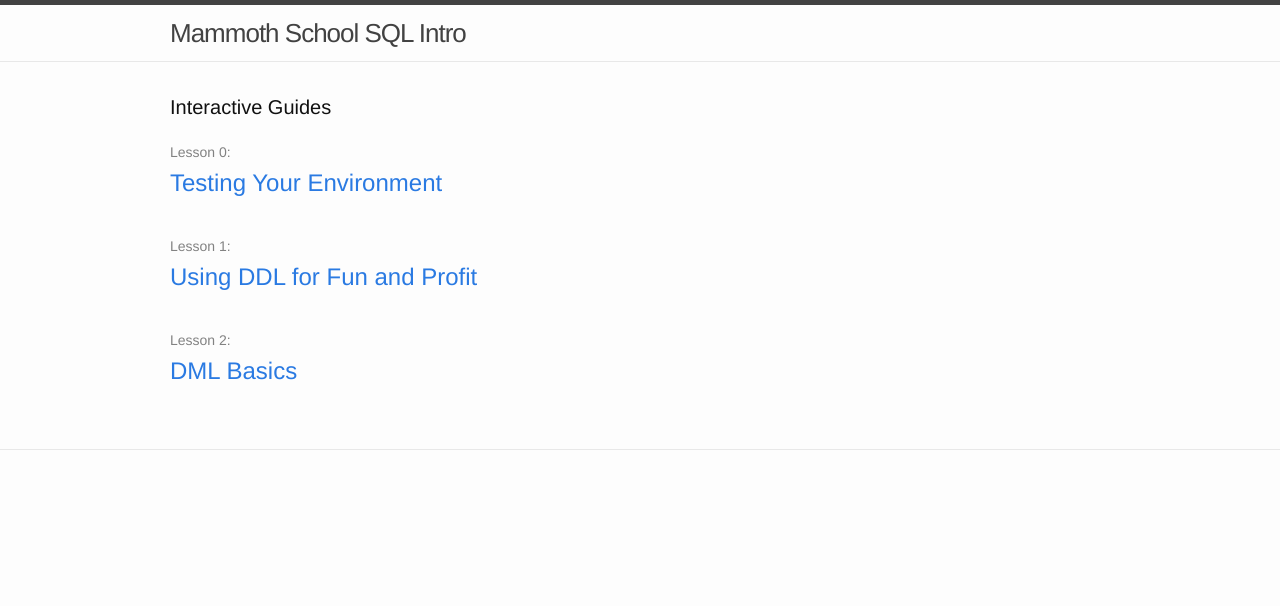
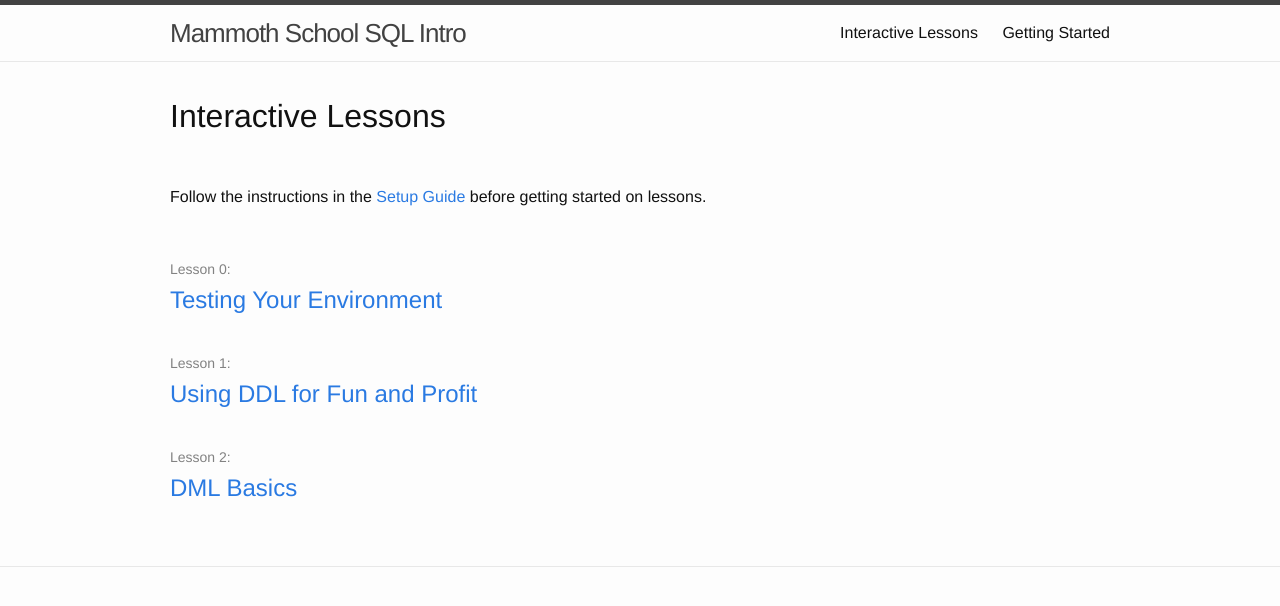
Before and after one commit to pettyjamesm/mammoth-school-sql-intro, a Jekyll site: the page built from index.html, in a window 1280 px wide. Shown: the top 606 px of the page. Built offline with Jekyll 4.4.1, drawn with Linux system fonts in a browser that asks for light colours.

Commit message:
Added the setup page

```diff
--- a/index.html
+++ b/index.html
@@ -1,9 +1,13 @@
 ---
+title: Interactive Lessons
 layout: default
 ---
 {% assign guides = (site.posts | sort 'number') %}
 <div class="home">
-  <h1 class="page-heading">Interactive Guides</h1>
+  <h1>Interactive Lessons</h1>
+  <p class="page-content">
+    Follow the instructions in the <a class="" href="{{ "/setup" | prepend: site.baseurl }}">Setup Guide</a> before getting started on lessons.
+  </p>
   <ul class="post-list">
     {% for lesson in guides %}
       <li>
```
Also changed, not shown: setup/index.markdown (added, +11 -0 lines).
